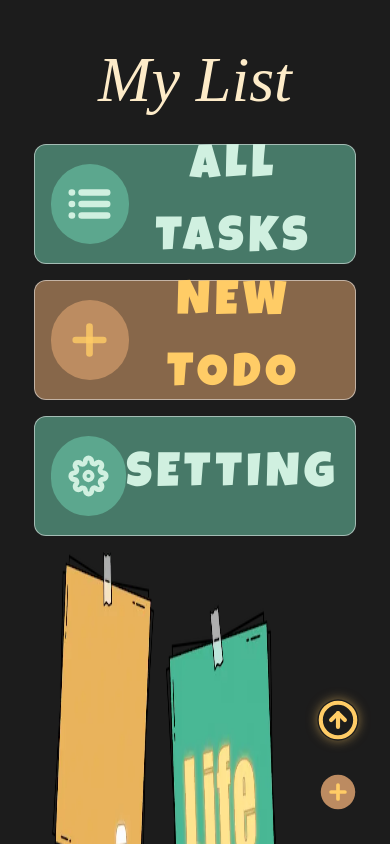
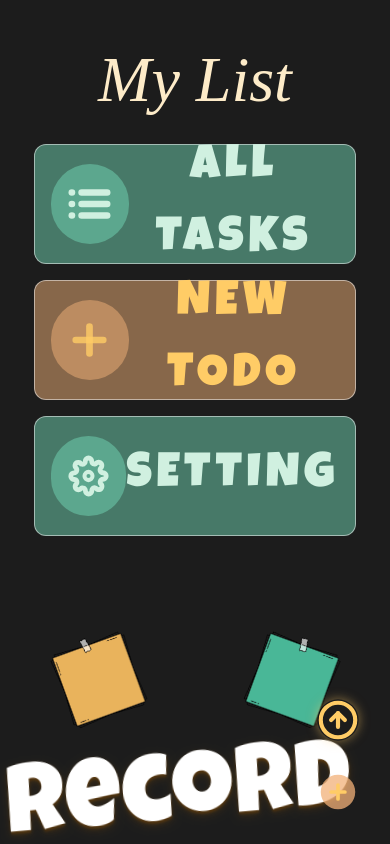
Before and after one commit to MoriCiao/project-todoList, a React (Vite) app: page /#/ in a window 390 px wide. Built offline with nearby package versions, Linux system fonts and the light colour scheme; a web font is replaced by a local one.

Commit message:
- feat: 新增首頁動畫元件     - TodoAnimate.tsx

```diff
--- /dev/null
+++ b/src/components/todoAnimite/TodoAnimite.tsx
@@ -0,0 +1,67 @@
+
+import { motion } from 'framer-motion'
+import { useContext } from 'react'
+import { Bounce, Fade } from 'react-awesome-reveal'
+import { UIContext } from '../../contexts/UIContext'
+
+
+const ImgStick  = ({color}) =>{
+   const imgGreen = "/project-todoList/animiteItems/animate-g-1.webp"
+   const imgYellow = "/project-todoList/animiteItems/animate-y-1.webp"
+    return (
+        <img src={color === "green" ? imgGreen  : imgYellow } alt="動畫便條紙" className='w-full h-auto' />
+    )
+}
+
+const ImgDiv = ({color,top ,left, bottom , right , delay , rotate}) =>{
+
+    return(
+        <motion.div
+            initial={{rotate: 0 ,scale: 0.8}}
+            animate={{rotate: rotate ,scale: [0.8,1.25,1]} }
+            transition={{
+                scale:{delay: delay*0.5 ,duration:1.25},
+                rotate:{delay: delay ,duration: 0.5} }}
+            className={`absolute top-${top} left-${left} bottom-${bottom} right-${right} w-[20%]`}>
+            <ImgStick color={color}/>
+        </motion.div>
+    )
+}
+
+
+export default function TodoAnimite() {
+    const UICtx = useContext(UIContext)
+  return (
+    <div className='relative w-full sm:h-full h-full flex items-center justify-center'>
+        <Fade triggerOnce={true} cascade damping={0.5} >
+            <ImgDiv color="yellow" top={"[10%]"} left={"[15%]"} delay={1} rotate={-20}/>
+            <ImgDiv color="green" top={"[10%]"} right={"[15%]"} delay={1.4} rotate={20}/>
+            <ImgDiv color="green" bottom={"[10%]"} left={"[15%]"} delay={1.8} rotate={-20}/>
+            <ImgDiv color="yellow" bottom={"[10%]"} right={"[15%]"} delay={2.2} rotate={20}/>
+        </Fade>
+        <motion.div
+            initial={{y: 20, opacity:0}}
+            animate={{y: 0, opacity:1 , rotate: -5 }}
+            transition={{
+               opacity: { delay: 2.4 }
+            }}
+            className='w-full h-full flex lg:flex-row flex-col gap-8 items-center justify-center font-["Luckiest_Guy"] tracking-widest select-none'>
+                <Bounce triggerOnce={true} cascade delay={2500} damping={0.3}>
+                    <span
+                        className={`text-[6rem] text-shadow-lg/50 ${UICtx.theme ? "text-white text-shadow-yellow-800/50" : "text-green-400 text-shadow-black/50" }`} >
+                            Record
+                    </span>
+                    <span
+                        className={`text-[6rem] text-shadow-lg/50 ${UICtx.theme ? "text-white text-shadow-yellow-800/50" : "text-yellow-400 text-shadow-black/50" }`} >
+                            Your
+                    </span>
+                    <span
+                        className={`text-[6rem] text-shadow-lg/50 ${UICtx.theme ? "text-white text-shadow-yellow-800/50" : "text-red-400 text-shadow-black/50" }`} >
+                            Life!
+                    </span>
+                </Bounce>
+
+        </motion.div>
+    </div>
+  )
+}
--- a/src/pages/HomePage.jsx
+++ b/src/pages/HomePage.jsx
@@ -1,6 +1,7 @@
 import React, { useContext } from "react";
 import { UIContext } from "../contexts/UIContext";
 import { motion } from "framer-motion";
+import TodoAnimite from "../components/todoAnimite/TodoAnimite";
 const HomePage = () => {
   const UICtx = useContext(UIContext);
   return (
@@ -8,12 +9,13 @@ const HomePage = () => {
       {...UICtx.motion_fade}
       className={` overflow-hidden w-full h-full flex `}
     >
-      <img
+      <TodoAnimite />
+      {/* <img
         className={`object-fit  w-[80%] sm:m-auto`}
         src={UICtx.homepageBG}
         alt="HomePageIMG"
         loading="eager"
-      />
+      /> */}
     </motion.section>
   );
 };
```
Also changed, not shown: public/animiteItems/animate-g-1.webp (added), public/animiteItems/animate-y-1.webp (added).
